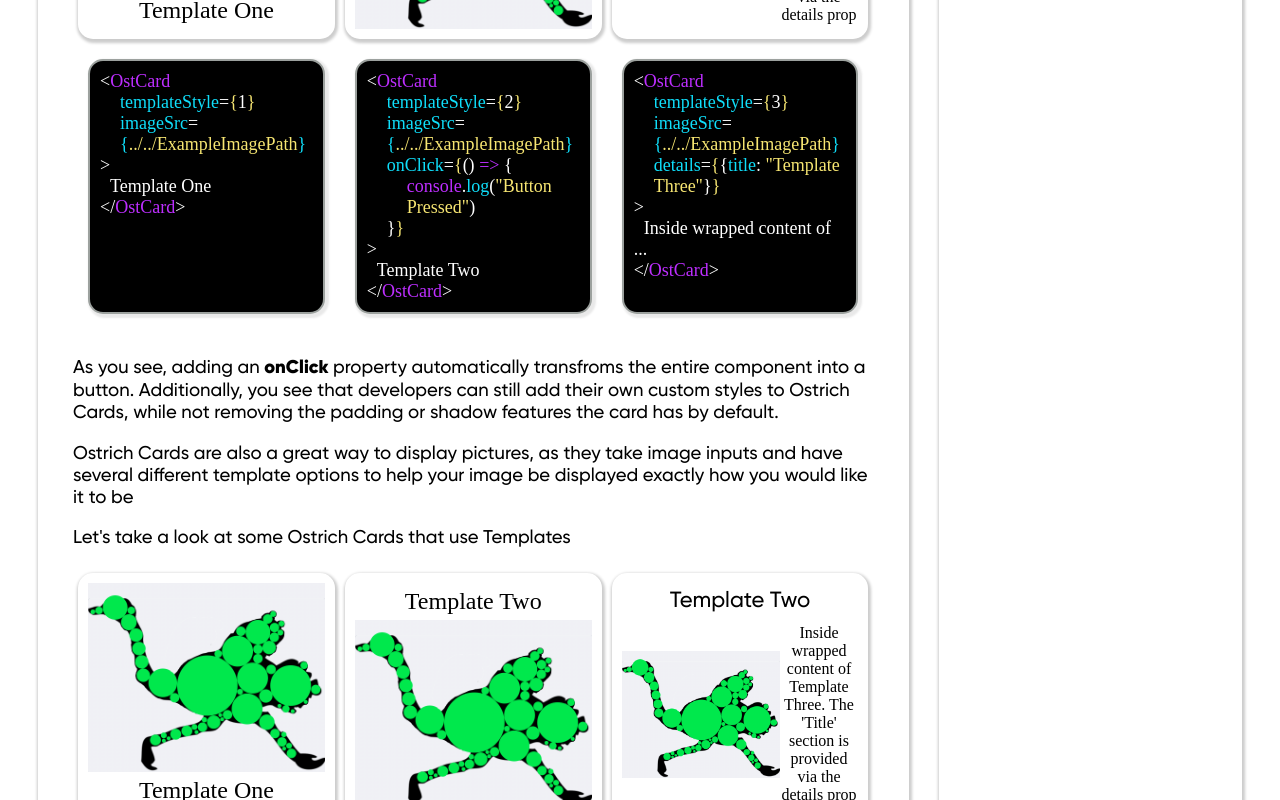
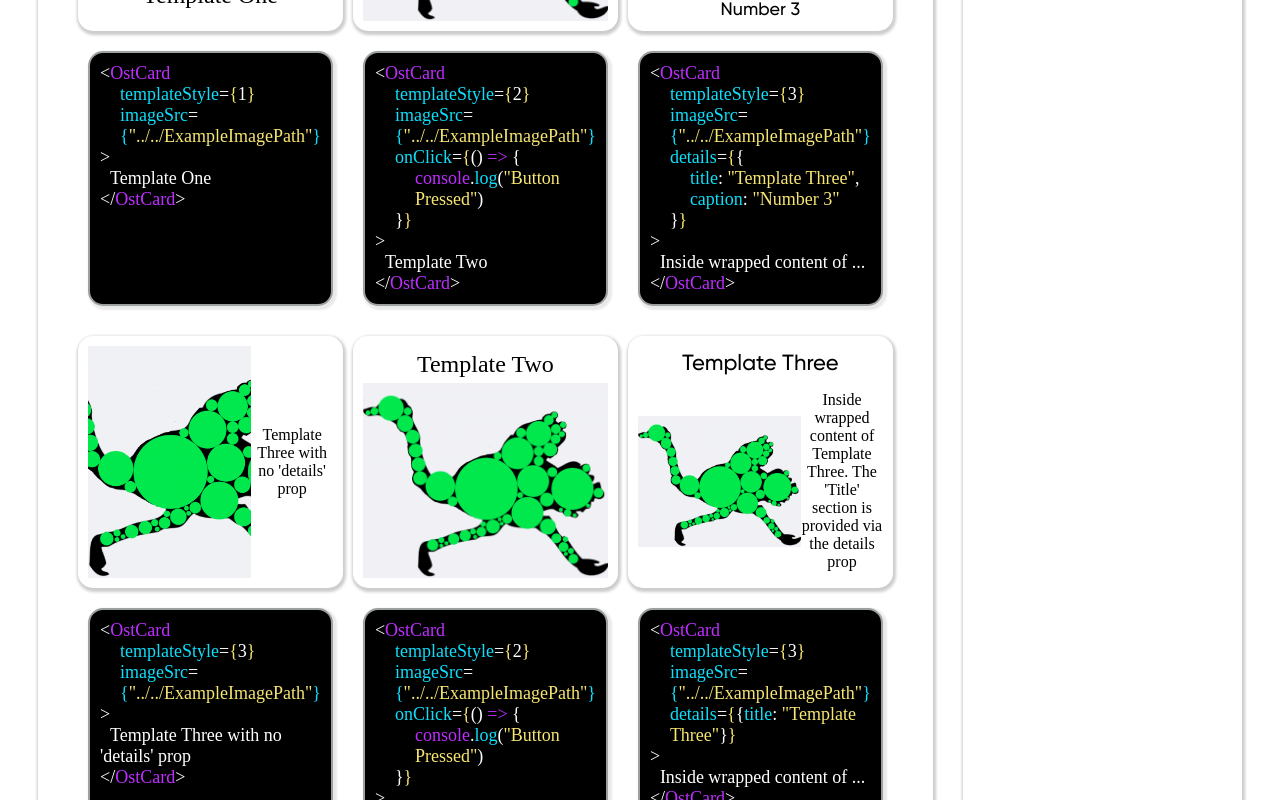
Before and after one commit to NLanese/the-codex, a Next.js app: page /showcases/ostrich-components/ostrich-showcase in a window 1280 px wide. Shown: the part 1400-2200 px from the top of the page. Built offline with nearby package versions, Linux system fonts and the light colour scheme.

Commit message:
More showcase and OstCard template work

```diff
--- a/OstrichComponents/Format/OstCard.js
+++ b/OstrichComponents/Format/OstCard.js
@@ -88,6 +88,9 @@ export const OstCard =({
         else if (templateStyle === 3){
             return TemplateThreeRender()
         }
+        else if (templateStyle === 4){
+            return TemplateFourRender()
+        }
     }
 
 
@@ -162,7 +165,7 @@ export const OstCard =({
             }
         }
 
-        // Tempkate Three
+        // Tempkate Two
         const TemplateTwoRender = () => {
             return(
                 <div style={{
@@ -215,7 +218,7 @@ export const OstCard =({
             )
         }
 
-        // Template Two
+        // Template Three
         const TemplateThreeRender = () => {
             return(
                 <div style={{
@@ -246,6 +249,8 @@ export const OstCard =({
                     }
                 }}>
                     {/* Title  */}
+                    {details?.title ?
+                        (
                         <div style={{
                         display: 'flex',
                         flex: 2,
@@ -255,6 +260,10 @@ export const OstCard =({
                         }}>
                             {details?.title}
                         </div>
+                        )
+                        :
+                        null
+                    }
 
                     {/* Content */}
                     <div style={{
@@ -262,7 +271,7 @@ export const OstCard =({
                     justifyContent: 'center', alignItems: 'row',
                     }}>
                         <div style={{display: 'flex', flex: 8}}>
-                            <img src={imageSrc} style={{maxWidth: '100%', maxHeight: '100%', objectFit: "contain"}} />
+                            <img src={imageSrc} style={{maxWidth: '100%', maxHeight: '100%', objectFit: (details?.title ? "contain" : details?.caption ? "contain" : "cover")}} />
                         </div>
                         <div style={{ display: 'flex',
                         flex: 4,
@@ -274,69 +283,22 @@ export const OstCard =({
                         </div>
                     </div>
 
+                    {/* Title  */}
+                    {details?.caption ?
+                        (
+                        <div style={{
+                        display: 'flex',
+                        flex: 1,
+                        justifyContent: 'center', alignItems: 'center',
+                        fontSize: (details?.fontSize ? details.fontSize : 18),
+                        fontFamily : (details?.fontFamily ? details.fontFamily : "Gilroy"),
+                        }}>
+                            {details?.caption}
                         </div>
                         )
+                        :
+                        null
                     }
-
-        // Template Two
-        const TemplateFourRender = () => {
-            return(
-                <div style={{
-                    ...completeStyle(true),
-                    display: 'flex', flexDirection: 'column',
-                    minHeight: 100, paddingBottom: 10,
-                    overflow: 'hidden',
-                }}
-                onMouseDown={() =>{
-                    if (onClick){
-                        setIsPressed(true)
-                    }
-                }}
-                onMouseUp={() => setIsPressed(false)}
-                onMouseLeave={() => {
-                    setIsPressed(false);
-                    setIsHovered(false);
-                }}
-                onMouseEnter={() => {
-                    if (onClick){
-                        setIsHovered(true)
-                    }
-                }}
-                onClick={(details) => {
-                    if (onClick){
-                        setIsPressed(false);
-                        onClick(details);
-                    }
-                }}>
-                    {/* Title  */}
-                    <div style={{
-                    display: 'flex',
-                    flex: 2,
-                    justifyContent: 'center', alignItems: 'center',
-                    fontSize: (details?.fontSize ? details.fontSize : 22),
-                    fontFamily : (details?.fontFamily ? details.fontFamily : "Gilroy"),
-                    }}>
-                        {details?.title}
-                    </div>
-
-                    {/* Content */}
-                    <div style={{
-                    display: 'flex', flex: 10,
-                    justifyContent: 'center', alignItems: 'row',
-                    }}>
-                        <div style={{display: 'flex', flex: 8}}>
-                            <img src={imageSrc} style={{maxWidth: '100%', maxHeight: '100%', objectFit: "contain"}} />
-                        </div>
-                        <div style={{ display: 'flex',
-                        flex: 4,
-                        paddingBottom: 5, paddingTop: 5, textAlign: 'center',
-                        justifyContent: 'center',
-                        alignItems: 'center',
-                        }}>
-                            {children}
-                        </div>
-                    </div>
-
                 </div>
             )
         }
--- a/pages/showcases/ostrich-components/ostrich-showcase.js
+++ b/pages/showcases/ostrich-components/ostrich-showcase.js
@@ -225,7 +225,7 @@ export default function OstrichShowcase() {
                             templateStyle={3}
                             imageSrc={OstCompImg}
                             style={{width: '30%', margin: 5}}
-                            details={{title: 'Template Two'}}
+                            details={{title: 'Template Three', caption: "Number 3"}}
                         >
                             Inside wrapped content of Template Three.
                             The 'Title' section is provided via the details prop
@@ -255,7 +255,7 @@ export default function OstrichShowcase() {
                             <span style={Styles.Code.var}>imageSrc</span>
                             <span style={Styles.Code.reg}>=</span>
                             <span style={Styles.Code.var}>{"{"}</span>
-                            <span style={Styles.Code.str}>{"../../ExampleImagePath"}</span>
+                            <span style={Styles.Code.str}>"../../ExampleImagePath"</span>
                             <span style={Styles.Code.var}>{"}"}</span>
                         </p>
                         <p style={{...Styles.Code.code, fontSize: 18}}>
@@ -288,7 +288,7 @@ export default function OstrichShowcase() {
                             <span style={Styles.Code.var}>imageSrc</span>
                             <span style={Styles.Code.reg}>=</span>
                             <span style={Styles.Code.var}>{"{"}</span>
-                            <span style={Styles.Code.str}>{"../../ExampleImagePath"}</span>
+                            <span style={Styles.Code.str}>"../../ExampleImagePath"</span>
                             <span style={Styles.Code.var}>{"}"}</span>
                         </p>
                         <p style={{...Styles.Code.code, fontSize: 18, marginLeft: 20}}>
@@ -341,7 +341,7 @@ export default function OstrichShowcase() {
                             <span style={Styles.Code.var}>imageSrc</span>
                             <span style={Styles.Code.reg}>=</span>
                             <span style={Styles.Code.var}>{"{"}</span>
-                            <span style={Styles.Code.str}>{"../../ExampleImagePath"}</span>
+                            <span style={Styles.Code.str}>"../../ExampleImagePath"</span>
                             <span style={Styles.Code.var}>{"}"}</span>
                         </p>
                         <p style={{...Styles.Code.code, fontSize: 18, marginLeft: 20}}>
@@ -349,9 +349,18 @@ export default function OstrichShowcase() {
                             <span style={Styles.Code.reg}>=</span>
                             <span style={Styles.Code.str}>{"{"}</span>
                             <span style={Styles.Code.reg}>{"{"}</span>
+                        </p>
+                        <p style={{...Styles.Code.code, fontSize: 18, marginLeft: 40}}>
                             <span style={Styles.Code.var}>title</span>
                             <span style={Styles.Code.reg}>: </span>
                             <span style={Styles.Code.str}>"Template Three"</span>
+                            <span style={Styles.Code.reg}>, </span>
+                            <span style={Styles.Code.var}>caption</span>
+                            <span style={Styles.Code.reg}>: </span>
+                            <span style={Styles.Code.str}>"Number 3"</span>
+
+                        </p>
+                        <p style={{...Styles.Code.code, fontSize: 18, marginLeft: 20}}>
                             <span style={Styles.Code.reg}>{"}"}</span>
                             <span style={Styles.Code.str}>{"}"}</span>
                         </p>
@@ -371,31 +380,16 @@ export default function OstrichShowcase() {
 
                 {/* Ost Cards Example Row Three */}
                 <div style={{paddingTop: 10}}>
-
-                    {/* Preamble */}
-                    <p style={Styles.Fonts.basic}>
-                        As you see, adding an <strong>onClick</strong> property automatically transfroms the entire component into a button.
-                        Additionally, you see that developers can still add their own custom styles to Ostrich Cards, while not removing the padding or shadow features the card has by default.
-                    </p>
-                    <p style={Styles.Fonts.basic}>
-                        Ostrich Cards are also a great way to display pictures, as they take image inputs and have several different template options to help your image be
-                        displayed exactly how you would like it to be
-                    </p>
-                    <p style={Styles.Fonts.basic}>
-                        Let's take a look at some Ostrich Cards that use Templates
-                    </p>
-
-
                     <div style={{display: 'flex',
                     flexDirection: 'row',
                     justifyContent: 'space-around',
                     }}>
                         <OstCard
-                            templateStyle={1}
+                            templateStyle={3}
                             imageSrc={OstCompImg}
                             style={{width: '30%', margin: 5}}
                         >
-                            Template One
+                            Template Three with no 'details' prop
                         </OstCard>
                         <OstCard
                             templateStyle={2}
@@ -409,7 +403,7 @@ export default function OstrichShowcase() {
                             templateStyle={3}
                             imageSrc={OstCompImg}
                             style={{width: '30%', margin: 5}}
-                            details={{title: 'Template Two'}}
+                            details={{title: 'Template Three'}}
                         >
                             Inside wrapped content of Template Three.
                             The 'Title' section is provided via the details prop
@@ -422,7 +416,7 @@ export default function OstrichShowcase() {
                 flexDirection: 'row',
                 justifyContent: 'space-around',
                 }}>
-                    {/* Template One */}
+                    {/* Template Three no 'details' */}
                     <div style={{...Styles.Sections.simpleLessonCode, width: '30%'}}>
                         <p style={{...Styles.Code.code, fontSize: 18}}>
                             <span style={Styles.Code.reg}>{"<"}</span>
@@ -432,21 +426,21 @@ export default function OstrichShowcase() {
                             <span style={Styles.Code.var}>templateStyle</span>
                             <span style={Styles.Code.reg}>=</span>
                             <span style={Styles.Code.str}>{"{"}</span>
-                            <span style={Styles.Code.reg}>{1}</span>
+                            <span style={Styles.Code.reg}>{3}</span>
                             <span style={Styles.Code.str}>{"}"}</span>
                         </p>
                         <p style={{...Styles.Code.code, fontSize: 18, marginLeft: 20}}>
                             <span style={Styles.Code.var}>imageSrc</span>
                             <span style={Styles.Code.reg}>=</span>
                             <span style={Styles.Code.var}>{"{"}</span>
-                            <span style={Styles.Code.str}>{"../../ExampleImagePath"}</span>
+                            <span style={Styles.Code.str}>"../../ExampleImagePath"</span>
                             <span style={Styles.Code.var}>{"}"}</span>
                         </p>
                         <p style={{...Styles.Code.code, fontSize: 18}}>
                             <span style={Styles.Code.reg}>{">"}</span>
                         </p>
                         <p style={{...Styles.Code.code, fontSize: 18}}>
-                            <span style={{...Styles.Code.reg, marginLeft: 10}}>Template One</span>
+                            <span style={{...Styles.Code.reg, marginLeft: 10}}>Template Three with no 'details' prop</span>
                         </p>
                         <p style={{...Styles.Code.code, fontSize: 18}}>
                             <span style={Styles.Code.reg}>{"</"}</span>
@@ -472,7 +466,7 @@ export default function OstrichShowcase() {
                             <span style={Styles.Code.var}>imageSrc</span>
                             <span style={Styles.Code.reg}>=</span>
                             <span style={Styles.Code.var}>{"{"}</span>
-                            <span style={Styles.Code.str}>{"../../ExampleImagePath"}</span>
+                            <span style={Styles.Code.str}>"../../ExampleImagePath"</span>
                             <span style={Styles.Code.var}>{"}"}</span>
                         </p>
                         <p style={{...Styles.Code.code, fontSize: 18, marginLeft: 20}}>
@@ -525,7 +519,7 @@ export default function OstrichShowcase() {
                             <span style={Styles.Code.var}>imageSrc</span>
                             <span style={Styles.Code.reg}>=</span>
                             <span style={Styles.Code.var}>{"{"}</span>
-                            <span style={Styles.Code.str}>{"../../ExampleImagePath"}</span>
+                            <span style={Styles.Code.str}>"../../ExampleImagePath"</span>
                             <span style={Styles.Code.var}>{"}"}</span>
                         </p>
                         <p style={{...Styles.Code.code, fontSize: 18, marginLeft: 20}}>
```
Lines whose indentation alone changed are shown as unchanged.
